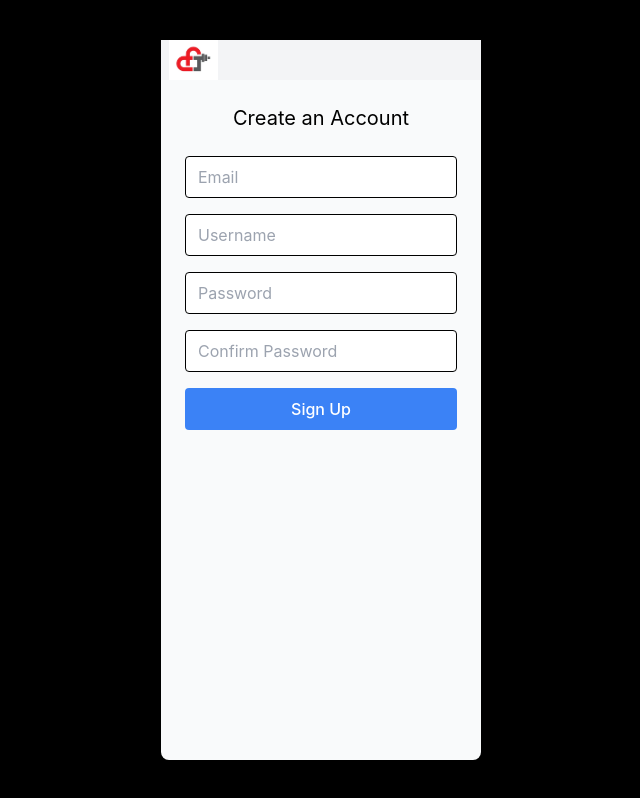
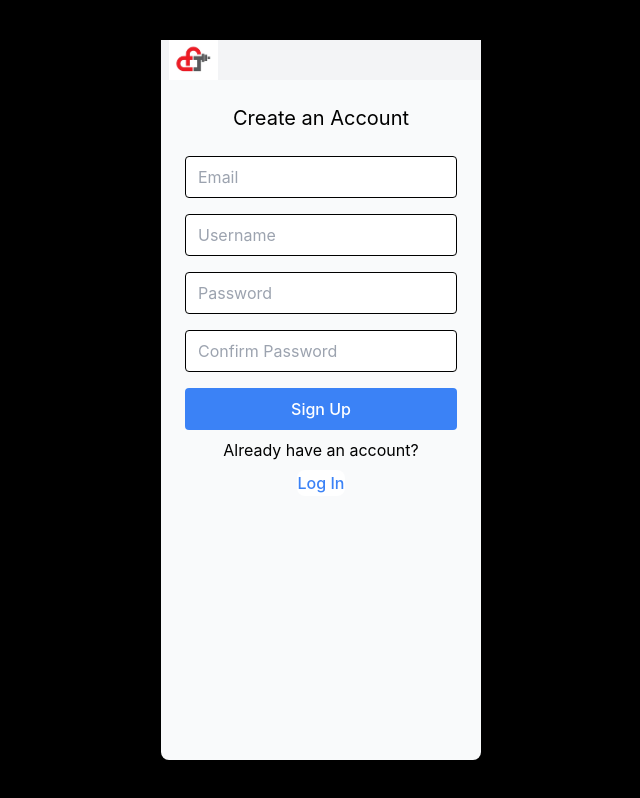
Before and after one commit to JoshuaW13/ConceptFitness, a React (Vite) app in the folder conceptFitness/: page /signUp in a window 1280 px wide. Shown: the whole page, without its empty margins (319-959 px from the left). Built offline with nearby package versions, Linux system fonts and the light colour scheme.

Commit message:
added routing on the sign up page back to the login page

```diff
--- a/conceptFitness/src/pages/SignUp.jsx
+++ b/conceptFitness/src/pages/SignUp.jsx
@@ -23,6 +23,11 @@ function SignUp() {
         }
         setError("");
         navigate("/home");
+    };
+
+    const handleLogIn = (e) => {
+        e.preventDefault();
+        navigate("/");
     };
 
 
@@ -84,6 +89,10 @@ function SignUp() {
                 >
                 Sign Up
                 </button>
+                <p className='text-black m-2'>Already have an account?</p>
+                <button onClick={handleLogIn} className='bg-white text-blue-500 hover-underline'>
+                Log In
+                </button>
             </form>
         </div>
 
```
